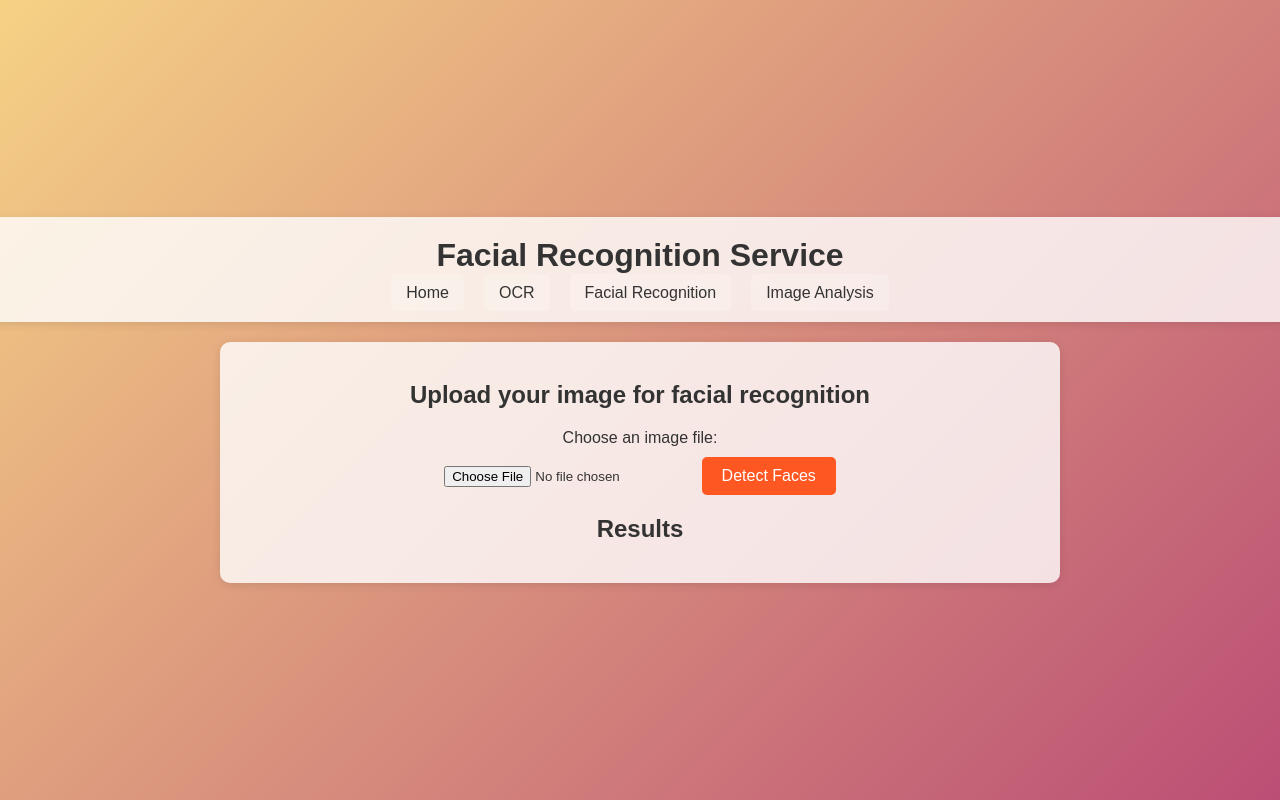
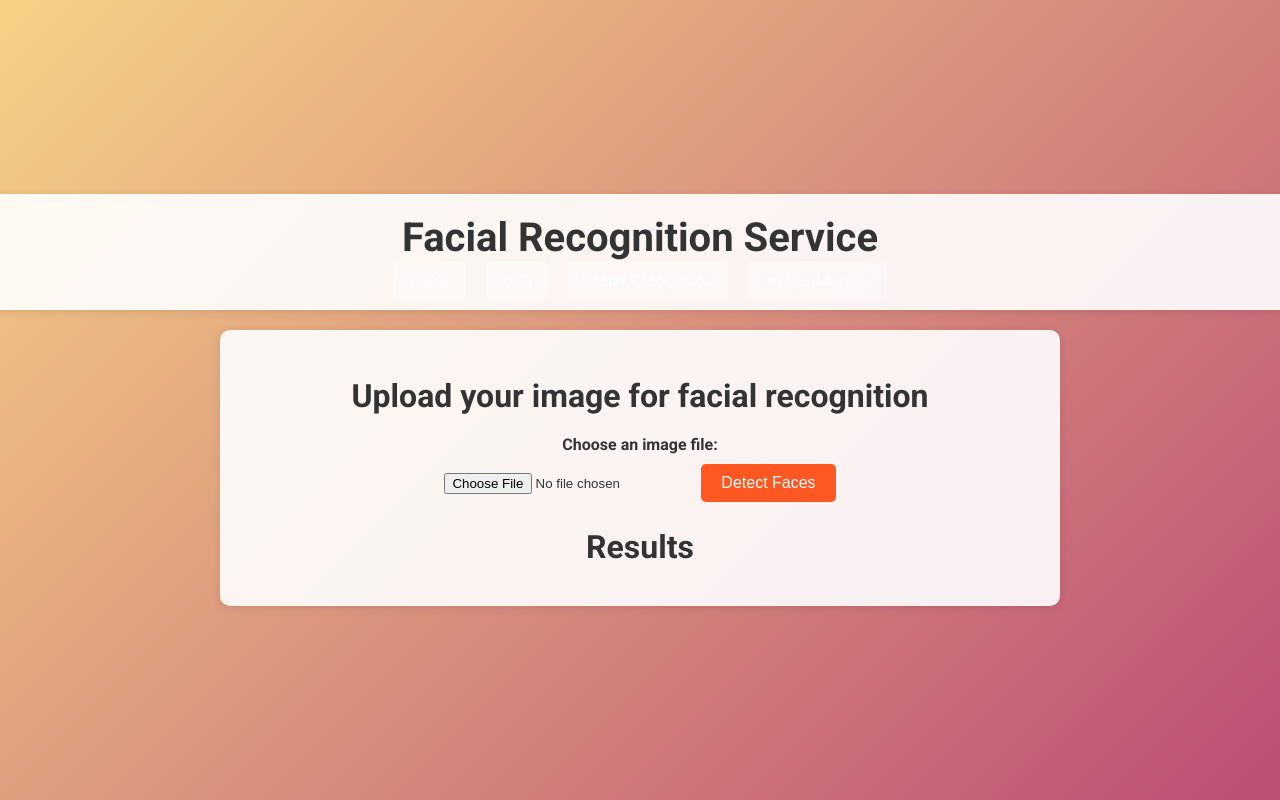
Before and after one commit to theolucky889/CloudComputing_GoogleCloudPlatform, a Flask app: page /facial-recognition in a window 1280 px wide. Run offline with Flask 3, Linux system fonts and the light colour scheme.

Commit message:
update facial recognition

```diff
--- a/static/css/facial-recognition.css
+++ b/static/css/facial-recognition.css
@@ -1,5 +1,5 @@
 body {
-    font-family: Arial, sans-serif;
+    font-family: 'Roboto', sans-serif;
     margin: 0;
     padding: 0;
     display: flex;
@@ -15,14 +15,15 @@ body {
 header {
     width: 100%;
     padding: 20px;
-    background: rgba(255, 255, 255, 0.8);
+    background: rgba(255, 255, 255, 0.9);
     border-radius: 10px;
     box-shadow: 0 2px 10px rgba(0, 0, 0, 0.1);
     margin-bottom: 20px;
+    animation: fadeIn 1s ease-in-out;
 }
 
 header h1 {
-    font-size: 2em;
+    font-size: 2.5em;
     margin: 0;
     color: #333;
 }
@@ -42,28 +43,30 @@ nav ul li {
 
 nav ul li a {
     text-decoration: none;
-    color: #333;
+    color: #fff;
     padding: 10px 15px;
-    background: rgba(255, 255, 255, 0.2);
+    background: rgba(255, 255, 255, 0.3);
     border-radius: 5px;
-    transition: background 0.3s ease;
+    transition: background 0.3s ease, transform 0.3s ease;
 }
 
 nav ul li a:hover {
-    background: rgba(255, 255, 255, 0.4);
+    background: rgba(255, 255, 255, 0.6);
+    transform: scale(1.05);
 }
 
 main {
-    background: rgba(255, 255, 255, 0.8);
+    background: rgba(255, 255, 255, 0.9);
     padding: 20px;
     border-radius: 10px;
     box-shadow: 0 2px 10px rgba(0, 0, 0, 0.1);
     max-width: 800px;
     width: 90%;
+    animation: fadeIn 1s ease-in-out;
 }
 
 main h2 {
-    font-size: 1.5em;
+    font-size: 2em;
     margin-bottom: 20px;
 }
 
@@ -74,6 +77,7 @@ main h2 {
 .upload-section label {
     display: block;
     margin-bottom: 10px;
+    font-weight: bold;
 }
 
 .submit-button {
@@ -84,11 +88,12 @@ main h2 {
     border: none;
     border-radius: 5px;
     cursor: pointer;
-    transition: background-color 0.3s ease;
+    transition: background-color 0.3s ease, transform 0.3s ease;
 }
 
 .submit-button:hover {
     background-color: #E64A19;
+    transform: scale(1.05);
 }
 
 .results-section {
@@ -131,3 +136,14 @@ main h2 {
         margin: 5px 0;
     }
 }
+
+@keyframes fadeIn {
+    from {
+        opacity: 0;
+        transform: translateY(-20px);
+    }
+    to {
+        opacity: 1;
+        transform: translateY(0);
+    }
+}
--- a/templates/facial-recognition.html
+++ b/templates/facial-recognition.html
@@ -5,9 +5,13 @@
     <meta name="viewport" content="width=device-width, initial-scale=1.0">
     <title>Facial Recognition Service</title>
     <link rel="stylesheet" href="{{ url_for('static', filename='css/facial-recognition.css') }}">
+    <link rel="stylesheet" href="https://cdnjs.cloudflare.com/ajax/libs/font-awesome/6.0.0-beta3/css/all.min.css">
+    <link href="https://fonts.googleapis.com/css2?family=Roboto:wght@400;700&display=swap" rel="stylesheet">
+    <script src="https://cdnjs.cloudflare.com/ajax/libs/aos/2.3.4/aos.js"></script>
+    <link rel="stylesheet" href="https://cdnjs.cloudflare.com/ajax/libs/aos/2.3.4/aos.css">
 </head>
 <body>
-    <header>
+    <header data-aos="fade-down">
         <h1>Facial Recognition Service</h1>
         <nav>
             <ul>
@@ -19,7 +23,7 @@
         </nav>
     </header>
     <main>
-        <section class="upload-section">
+        <section class="upload-section" data-aos="fade-up">
             <h2>Upload your image for facial recognition</h2>
             <form id="facialForm" enctype="multipart/form-data">
                 <label for="imageUpload">Choose an image file:</label>
@@ -27,12 +31,15 @@
                 <button type="submit" class="submit-button">Detect Faces</button>
             </form>
         </section>
-        <section class="results-section">
+        <section class="results-section" data-aos="fade-up">
             <h2>Results</h2>
             <div id="imagePreview"></div>
             <div id="facialResults" aria-live="polite"></div>
         </section>
     </main>
     <script src="{{ url_for('static', filename='js/facial.js') }}"></script>
+    <script>
+        AOS.init();
+    </script>
 </body>
 </html>
```
